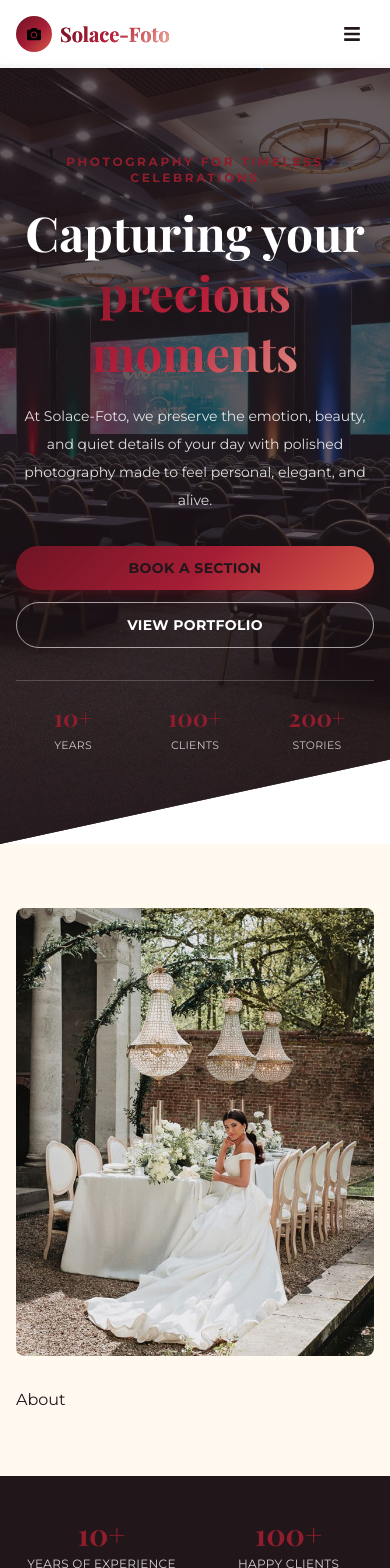
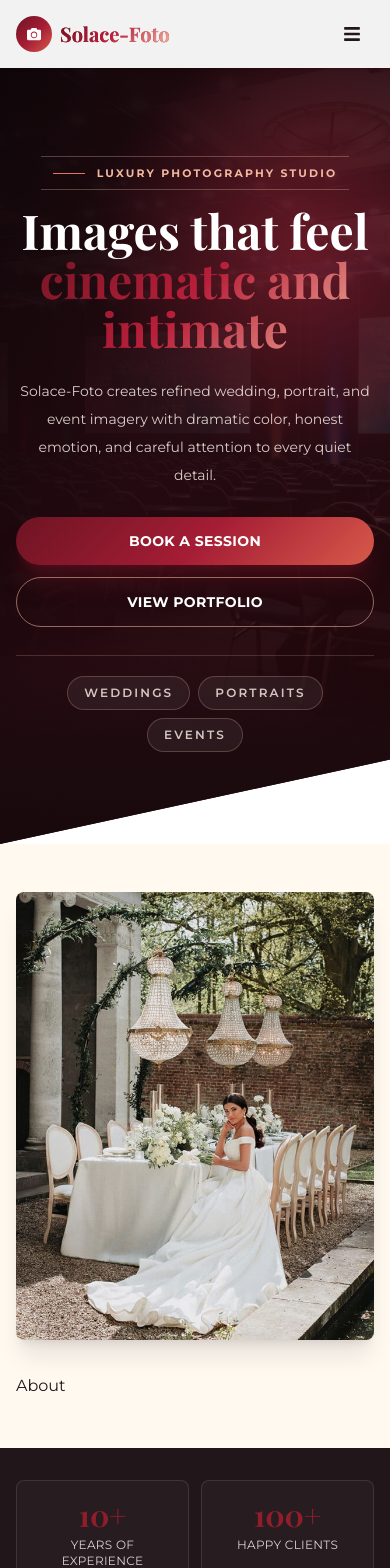
Before and after one commit to Ese-Fapo/Soulace-photo, a React (Vite) app in the folder my-app/: page / in a window 390 px wide. Shown: the top 1568 px of the page. Built offline with nearby package versions, Linux system fonts and the light colour scheme.

Commit message:
udate to rhe responsiveness

```diff
--- a/my-app/src/components/About.jsx
+++ b/my-app/src/components/About.jsx
@@ -2,14 +2,16 @@ import { assets } from '../assets/asset'
 
 const About = () => {
   return (
-    <section id="about" className="w-full max-w-full overflow-x-clip bg-cream px-4 py-16 sm:px-6">
-      <div className="mx-auto flex w-full max-w-7xl flex-col items-center gap-8 md:flex-row">
+    <section id="about" className="w-full max-w-full overflow-x-clip bg-cream px-4 py-12 sm:px-6 sm:py-16 lg:py-20">
+      <div className="mx-auto flex w-full max-w-7xl flex-col items-center gap-8 md:flex-row md:items-stretch lg:gap-12">
         <img
-          className="h-auto w-full max-w-md rounded-lg object-cover"
+          className="aspect-[4/5] w-full max-w-sm rounded-lg object-cover shadow-xl shadow-charcoal/10 sm:max-w-md md:max-w-[22rem] lg:max-w-md"
           src={assets.aboutImg}
           alt="Bride portrait"
         />
-        <div className="w-full min-w-0 max-w-2xl font-montserrat text-charcoal">About</div>
+        <div className="flex w-full min-w-0 max-w-2xl items-center font-montserrat text-base leading-7 text-charcoal sm:text-lg md:max-w-none">
+          About
+        </div>
       </div>
     </section>
   )
--- a/my-app/src/components/Hero.jsx
+++ b/my-app/src/components/Hero.jsx
@@ -1,66 +1,90 @@
-import { assets } from '../assets/asset'
+import images, { assets } from '../assets/asset'
 
 const Hero = () => {
+  const heroHighlights = ['Weddings', 'Portraits', 'Events']
+
   return (
-    <section id='home' className='clip-path hero relative min-h-[100svh] w-full max-w-full overflow-x-clip pt-16 sm:pt-20'>
+    <section id='home' className='clip-path hero relative min-h-[100svh] w-full max-w-full overflow-x-clip bg-[#18090d] pt-16 sm:pt-20'>
       <div className='relative flex min-h-[calc(100svh-4rem)] w-full max-w-full items-center overflow-hidden sm:min-h-[calc(100svh-5rem)]'>
         <div className='absolute inset-0 z-0 max-w-full overflow-hidden hero-bg'>
           <img
-            className='h-full w-full max-w-full object-cover object-center sm:object-center lg:object-[center_45%]'
+            className='h-full w-full max-w-full scale-105 object-cover object-center saturate-[0.85] sm:object-center lg:object-[center_45%]'
             src={assets.bgImg}
             alt='Elegant event hall prepared for a photography session'
           />
-          <div className='absolute inset-0 bg-charcoal/70 sm:bg-gradient-to-r sm:from-charcoal/85 sm:via-charcoal/60 sm:to-charcoal/35'></div>
-          <div className='absolute inset-x-0 bottom-0 h-40 bg-gradient-to-t from-charcoal/70 to-transparent'></div>
+          <div className='absolute inset-0 bg-[#17070c]/80 mix-blend-multiply'></div>
+          <div className='absolute inset-0 bg-[radial-gradient(circle_at_78%_24%,rgba(190,45,67,0.42),transparent_32%),linear-gradient(115deg,rgba(15,6,9,0.96)_0%,rgba(42,11,18,0.82)_44%,rgba(90,20,31,0.34)_100%)]'></div>
+          <div className='absolute inset-x-0 bottom-0 h-48 bg-gradient-to-t from-[#18090d] via-[#18090d]/72 to-transparent'></div>
         </div>
 
-        <div className='relative z-10 mx-auto flex min-w-0 w-full max-w-7xl justify-center px-4 sm:px-6 md:px-8 lg:justify-start'>
-          <div className='min-w-0 w-full max-w-3xl py-14 text-center sm:py-20 md:py-24 lg:py-28 lg:text-left'>
-            <p className='mx-auto mb-4 max-w-full font-montserrat text-xs font-bold uppercase tracking-[0.14em] text-gold min-[380px]:max-w-[18rem] min-[380px]:tracking-[0.22em] sm:max-w-none sm:text-sm sm:tracking-[0.28em] lg:mx-0'>
-              Photography for timeless celebrations
-            </p>
-            <h1 className='mx-auto mb-5 max-w-full break-words font-playerfair text-4xl font-bold leading-tight text-white min-[380px]:max-w-[24rem] min-[380px]:text-5xl sm:max-w-2xl sm:text-6xl md:text-7xl lg:mx-0 lg:max-w-3xl'>
-              Capturing your
-              <span className='block text-gradient-gold'>precious moments</span>
+        <div className='relative z-10 mx-auto grid min-w-0 w-full max-w-7xl items-center gap-8 px-4 py-10 min-[380px]:py-12 sm:px-6 sm:py-16 md:px-8 lg:grid-cols-[minmax(0,1fr)_minmax(20rem,26rem)] lg:gap-12 lg:py-20 xl:grid-cols-[minmax(0,1.05fr)_minmax(25rem,32rem)] xl:gap-14'>
+          <div className='min-w-0 text-center lg:text-left'>
+            <div className='mx-auto mb-4 flex w-fit max-w-full items-center gap-2 border-y border-[#eac1b2]/30 px-2.5 py-2 min-[380px]:gap-3 min-[380px]:px-3 sm:mb-5 lg:mx-0'>
+              <span className='h-px w-5 shrink-0 bg-[#e66f64] min-[380px]:w-8'></span>
+              <p className='font-montserrat text-[0.63rem] font-bold uppercase tracking-[0.14em] text-[#f2b8a0] min-[380px]:text-[0.68rem] min-[380px]:tracking-[0.2em] sm:text-xs sm:tracking-[0.26em]'>
+                Luxury photography studio
+              </p>
+            </div>
+
+            <h1 className='mx-auto max-w-full break-words font-playerfair text-4xl font-bold leading-[1.02] text-white min-[380px]:max-w-[25rem] min-[380px]:text-5xl sm:max-w-2xl sm:text-6xl sm:leading-[0.98] md:text-7xl lg:mx-0 lg:max-w-3xl xl:text-8xl'>
+              Images that feel
+              <span className='block text-gradient-gold'>cinematic and intimate</span>
             </h1>
-            <p className='mx-auto max-w-full font-montserrat text-sm leading-7 text-white/85 sm:max-w-xl sm:text-base sm:leading-8 md:text-lg lg:mx-0 lg:max-w-2xl'>
-              At Solace-Foto, we preserve the emotion, beauty, and quiet details
-              of your day with polished photography made to feel personal,
-              elegant, and alive.
+
+            <p className='mx-auto mt-6 max-w-full font-montserrat text-sm leading-7 text-[#f8ece7]/86 sm:max-w-xl sm:text-base sm:leading-8 md:text-lg lg:mx-0 lg:max-w-2xl'>
+              Solace-Foto creates refined wedding, portrait, and event imagery with
+              dramatic color, honest emotion, and careful attention to every quiet
+              detail.
             </p>
 
-            <div className='mx-auto mt-8 flex w-full max-w-full flex-col gap-3 sm:max-w-none sm:flex-row sm:justify-center lg:mx-0 lg:justify-start'>
+            <div className='mx-auto mt-7 flex w-full max-w-full flex-col gap-3 sm:mt-8 sm:max-w-none sm:flex-row sm:flex-wrap sm:justify-center lg:mx-0 lg:justify-start'>
               <a
                 href='#contact'
-                className='w-full max-w-full rounded-full bg-gradient-gold px-6 py-3 text-center font-montserrat text-sm font-bold uppercase tracking-wide text-charcoal shadow-lg shadow-gold/25 transition-all duration-300 hover:-translate-y-0.5 hover:shadow-xl hover:shadow-gold/35 focus-visible:outline-2 focus-visible:outline-offset-2 focus-visible:outline-gold sm:w-auto sm:px-7'
+                className='w-full max-w-full rounded-full bg-gradient-gold px-5 py-3.5 text-center font-montserrat text-xs font-bold uppercase tracking-wide text-white shadow-xl shadow-[#7b1324]/35 transition-all duration-300 hover:-translate-y-0.5 hover:shadow-2xl hover:shadow-[#a51d35]/45 focus-visible:outline-2 focus-visible:outline-offset-2 focus-visible:outline-[#f2b8a0] min-[380px]:text-sm sm:w-auto sm:px-7'
               >
-                Book a Section
+                Book a Session
               </a>
               <a
                 href='#portfolio'
-                className='w-full max-w-full rounded-full border border-white/60 px-6 py-3 text-center font-montserrat text-sm font-bold uppercase tracking-wide text-white transition-all duration-300 hover:-translate-y-0.5 hover:border-gold hover:bg-white/10 focus-visible:outline-2 focus-visible:outline-offset-2 focus-visible:outline-white sm:w-auto sm:px-7'
+                className='w-full max-w-full rounded-full border border-[#f2b8a0]/55 px-5 py-3.5 text-center font-montserrat text-xs font-bold uppercase tracking-wide text-white transition-all duration-300 hover:-translate-y-0.5 hover:border-[#f2b8a0] hover:bg-white/10 focus-visible:outline-2 focus-visible:outline-offset-2 focus-visible:outline-white min-[380px]:text-sm sm:w-auto sm:px-7'
               >
                 View Portfolio
               </a>
             </div>
 
-            <div className='mx-auto mt-8 grid w-full max-w-full grid-cols-3 gap-2 border-t border-white/20 pt-5 text-white sm:mt-10 sm:max-w-xl sm:gap-6 sm:pt-6 lg:mx-0'>
-              <div className='min-w-0'>
-                <p className='font-playerfair text-2xl font-bold text-gold sm:text-3xl'>10+</p>
-                <p className='mt-1 font-montserrat text-[0.68rem] uppercase tracking-wide text-white/75 sm:text-xs'>
-                  Years
-                </p>
+            <div className='mx-auto mt-7 flex max-w-full flex-wrap justify-center gap-2 border-t border-[#f2b8a0]/20 pt-5 sm:mt-10 lg:mx-0 lg:justify-start'>
+              {heroHighlights.map((item) => (
+                <span
+                  key={item}
+                  className='rounded-full border border-[#f2b8a0]/25 bg-white/[0.06] px-3 py-2 font-montserrat text-[0.66rem] font-semibold uppercase tracking-[0.12em] text-[#f8ece7]/82 min-[380px]:px-4 min-[380px]:text-xs min-[380px]:tracking-[0.18em]'
+                >
+                  {item}
+                </span>
+              ))}
+            </div>
+          </div>
+
+          <div className='hidden min-w-0 md:block'>
+            <div className='relative ml-auto aspect-[4/5] w-full max-w-[30rem]'>
+              <div className='absolute -left-5 top-10 h-36 w-28 overflow-hidden rounded-t-full border border-[#f2b8a0]/30 shadow-2xl shadow-black/35 lg:-left-8 lg:h-44 lg:w-32 xl:-left-12 xl:h-52 xl:w-40'>
+                <img
+                  className='h-full w-full object-cover'
+                  src={images.coupleKiss}
+                  alt='Couple photographed during an intimate wedding moment'
+                />
               </div>
-              <div className='min-w-0'>
-                <p className='font-playerfair text-2xl font-bold text-gold sm:text-3xl'>100+</p>
-                <p className='mt-1 font-montserrat text-[0.68rem] uppercase tracking-wide text-white/75 sm:text-xs'>
-                  Clients
-                </p>
+              <div className='absolute inset-y-0 right-0 w-[82%] overflow-hidden rounded-t-full border border-[#f2b8a0]/35 bg-[#2a0b12] shadow-2xl shadow-black/45'>
+                <img
+                  className='h-full w-full object-cover object-center'
+                  src={images.bride}
+                  alt='Bride portrait with elegant styling'
+                />
+                <div className='absolute inset-0 bg-gradient-to-t from-[#18090d]/76 via-transparent to-transparent'></div>
               </div>
-              <div className='min-w-0'>
-                <p className='font-playerfair text-2xl font-bold text-gold sm:text-3xl'>200+</p>
-                <p className='mt-1 font-montserrat text-[0.68rem] uppercase tracking-wide text-white/75 sm:text-xs'>
-                  Stories
+              <div className='absolute bottom-6 left-0 max-w-[14rem] border-l-2 border-[#e66f64] bg-[#18090d]/76 p-4 text-left shadow-xl shadow-black/30 backdrop-blur-md lg:bottom-8 lg:max-w-[16rem] lg:p-5'>
+                <p className='font-playerfair text-3xl font-bold leading-none text-[#f2b8a0] lg:text-4xl'>10+</p>
+                <p className='mt-2 font-montserrat text-xs font-semibold uppercase tracking-[0.18em] text-white/76'>
+                  Years preserving elegant stories
                 </p>
               </div>
             </div>
--- a/my-app/src/components/Navbar.jsx
+++ b/my-app/src/components/Navbar.jsx
@@ -33,8 +33,8 @@ const Navbar = () => {
 
   return (
     <nav className='fixed left-0 right-0 top-0 z-50 w-full max-w-full overflow-x-clip bg-white/95 shadow-sm backdrop-blur-sm'>
-      <div className='mx-auto w-full max-w-7xl px-4 py-3 sm:px-6 lg:py-4'>
-        <div className='flex min-w-0 items-center justify-between gap-3'>
+      <div className='mx-auto w-full max-w-7xl px-3 py-3 min-[380px]:px-4 sm:px-6 lg:py-4'>
+        <div className='flex min-w-0 items-center justify-between gap-2 min-[380px]:gap-3'>
           {/* Logo */}
           <a
             href='#home'
@@ -42,10 +42,10 @@ const Navbar = () => {
             className='flex min-w-0 flex-1 items-center gap-2 font-playerfair font-bold text-gradient-gold xl:flex-none'
             aria-label='Solace-Foto home'
           >
-            <span className='flex h-9 w-9 shrink-0 cursor-pointer items-center justify-center rounded-full bg-gradient-gold text-sm transition-colors duration-300 hover:bg-gradient-gold-hover sm:h-10 sm:w-10 sm:text-base'>
+            <span className='flex h-8 w-8 shrink-0 cursor-pointer items-center justify-center rounded-full bg-gradient-gold text-xs text-white transition-colors duration-300 hover:bg-gradient-gold-hover min-[380px]:h-9 min-[380px]:w-9 min-[380px]:text-sm sm:h-10 sm:w-10 sm:text-base'>
               <FaCamera />
             </span>
-            <span className='truncate text-lg text-gradient-gold min-[360px]:text-xl sm:text-3xl'>
+            <span className='truncate text-base text-gradient-gold min-[360px]:text-xl sm:text-3xl'>
               Solace-Foto
             </span>
           </a>
@@ -63,16 +63,16 @@ const Navbar = () => {
             ))}
             <a
               href={bookingHref}
-              className='shrink-0 rounded-full bg-gradient-gold px-5 py-2.5 font-montserrat text-sm font-bold uppercase tracking-wide text-charcoal shadow-md shadow-gold/30 transition-all duration-300 hover:-translate-y-0.5 hover:shadow-lg hover:shadow-gold/40'
+              className='shrink-0 rounded-full bg-gradient-gold px-5 py-2.5 font-montserrat text-sm font-bold uppercase tracking-wide text-white shadow-md shadow-gold/30 transition-all duration-300 hover:-translate-y-0.5 hover:shadow-lg hover:shadow-gold/40'
             >
-              Book a Section
+              Book a Session
             </a>
           </div>
 
           {/* Mobile Menu Button */}
           <button
             type='button'
-            className='flex h-11 w-11 shrink-0 items-center justify-center rounded-full border border-transparent text-charcoal transition-colors duration-300 hover:border-chamegane hover:bg-cream focus-visible:outline-2 focus-visible:outline-offset-2 focus-visible:outline-gold xl:hidden'
+            className='flex h-10 w-10 shrink-0 items-center justify-center rounded-full border border-transparent text-charcoal transition-colors duration-300 hover:border-chamegane hover:bg-cream focus-visible:outline-2 focus-visible:outline-offset-2 focus-visible:outline-gold min-[380px]:h-11 min-[380px]:w-11 xl:hidden'
             onClick={() => setIsOpen((open) => !open)}
             aria-label={isOpen ? 'Close navigation menu' : 'Open navigation menu'}
             aria-expanded={isOpen}
@@ -87,7 +87,7 @@ const Navbar = () => {
       {isOpen && (
         <div
           id='mobile-navigation'
-          className='absolute left-0 right-0 top-full w-full max-w-full overflow-x-clip max-h-[calc(100vh-4.25rem)] overflow-y-auto border-t border-chamegane bg-white px-4 py-4 shadow-lg xl:hidden'
+          className='absolute left-0 right-0 top-full max-h-[calc(100vh-4.25rem)] w-full max-w-full overflow-y-auto overflow-x-clip border-t border-chamegane bg-white px-3 py-4 shadow-lg min-[380px]:px-4 xl:hidden'
         >
           <div className='mx-auto grid max-w-7xl grid-cols-1 gap-2 sm:grid-cols-2 md:grid-cols-3'>
             {navLinks.map((link) => (
@@ -95,7 +95,7 @@ const Navbar = () => {
                 key={link.id}
                 href={link.href}
                 onClick={closeMenu}
-                className='rounded-md px-4 py-3 text-center font-montserrat text-sm font-semibold uppercase tracking-wide text-charcoal transition-colors duration-300 hover:bg-cream hover:text-rose focus-visible:outline-2 focus-visible:outline-offset-2 focus-visible:outline-gold'
+                className='rounded-md px-3 py-3 text-center font-montserrat text-xs font-semibold uppercase tracking-wide text-charcoal transition-colors duration-300 hover:bg-cream hover:text-rose focus-visible:outline-2 focus-visible:outline-offset-2 focus-visible:outline-gold min-[380px]:text-sm sm:px-4'
               >
                 {link.id}
               </a>
@@ -103,9 +103,9 @@ const Navbar = () => {
             <a
               href={bookingHref}
               onClick={closeMenu}
-              className='rounded-md bg-gradient-gold px-4 py-3 text-center font-montserrat text-sm font-bold uppercase tracking-wide text-charcoal shadow-md shadow-gold/30 transition-all duration-300 hover:-translate-y-0.5 hover:shadow-lg hover:shadow-gold/40 focus-visible:outline-2 focus-visible:outline-offset-2 focus-visible:outline-charcoal sm:col-span-2 md:col-span-3'
+              className='rounded-md bg-gradient-gold px-3 py-3 text-center font-montserrat text-xs font-bold uppercase tracking-wide text-white shadow-md shadow-gold/30 transition-all duration-300 hover:-translate-y-0.5 hover:shadow-lg hover:shadow-gold/40 focus-visible:outline-2 focus-visible:outline-offset-2 focus-visible:outline-charcoal min-[380px]:text-sm sm:col-span-2 sm:px-4 md:col-span-3'
             >
-              Book a Section
+              Book a Session
             </a>
           </div>
         </div>
--- a/my-app/src/components/Stats.jsx
+++ b/my-app/src/components/Stats.jsx
@@ -2,12 +2,12 @@ import { stats } from '../assets/asset'
 
 const Stats = () => {
   return (
-    <section className="w-full max-w-full overflow-x-clip bg-charcoal px-4 py-10 sm:px-6">
-      <div className="mx-auto grid w-full max-w-7xl grid-cols-2 gap-4 sm:grid-cols-4">
+    <section className="w-full max-w-full overflow-x-clip bg-charcoal px-4 py-8 sm:px-6 sm:py-10 lg:py-12">
+      <div className="mx-auto grid w-full max-w-7xl grid-cols-1 gap-3 min-[380px]:grid-cols-2 sm:grid-cols-4 sm:gap-4">
       {stats.map((item) => (
-        <article key={item.title} className="min-w-0 text-center">
+        <article key={item.title} className="min-w-0 rounded-lg border border-white/10 bg-white/[0.03] px-3 py-4 text-center sm:border-0 sm:bg-transparent sm:px-2 sm:py-0">
           <strong className="block font-playerfair text-3xl text-gold sm:text-4xl">{item.number}</strong>
-          <span className="mt-1 block break-words font-montserrat text-xs uppercase tracking-wide text-white/80 sm:text-sm">
+          <span className="mx-auto mt-1 block max-w-[9rem] break-words font-montserrat text-[0.68rem] uppercase tracking-wide text-white/80 min-[380px]:text-xs sm:text-sm">
             {item.title}
           </span>
         </article>
```
Also changed, not shown: my-app/src/components/Contact.jsx (+7 -7 lines), my-app/src/components/Footer.jsx (+5 -5 lines), my-app/src/components/Services.jsx (+5 -5 lines).
